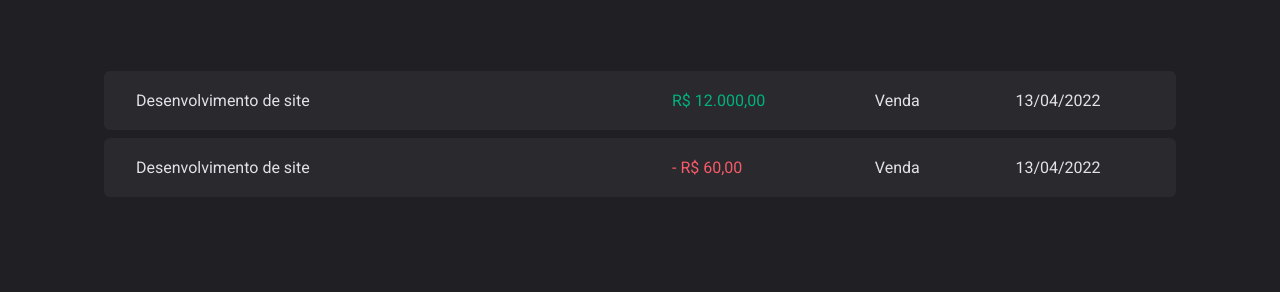
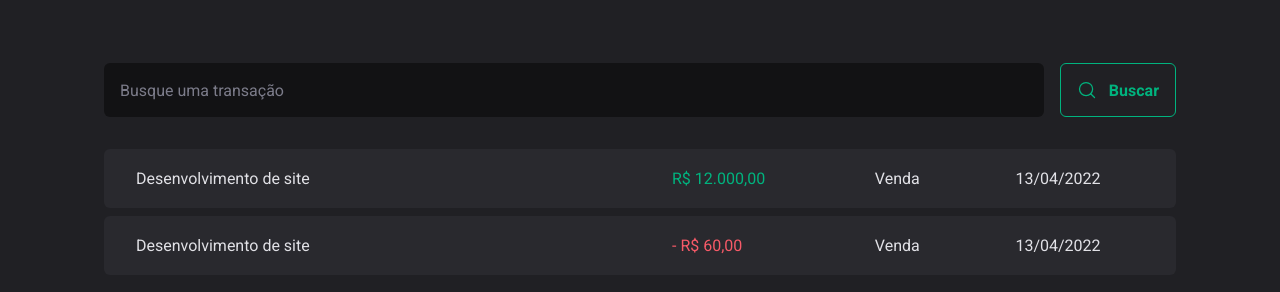
Before and after one commit to RafaelR4mos/ignite-dt-money, a React (Vite) app: page / in a window 1280 px wide. Shown: the part 376-668 px from the top of the page. Built offline with nearby package versions, Linux system fonts and the light colour scheme.

Commit message:
add: raw modal

```diff
--- a/package.json
+++ b/package.json
@@ -10,6 +10,7 @@
     "preview": "vite preview"
   },
   "dependencies": {
+    "@radix-ui/react-dialog": "^1.0.5",
     "phosphor-react": "^1.4.1",
     "react": "^18.2.0",
     "react-dom": "^18.2.0",
--- a/src/components/Header/index.tsx
+++ b/src/components/Header/index.tsx
@@ -1,4 +1,5 @@
 import { HeaderContainer, HeaderContent, NewTransactionButton } from "./styles";
+import * as Dialog from "@radix-ui/react-dialog";
 
 import logoImg from "../../assets/logo.svg";
 
@@ -8,7 +9,20 @@
       <HeaderContent>
         <img src={logoImg} alt="" />
 
-        <NewTransactionButton>Nova transação</NewTransactionButton>
+        <Dialog.Root>
+          <Dialog.Trigger asChild>
+            <NewTransactionButton>Nova transação</NewTransactionButton>
+          </Dialog.Trigger>
+
+          <Dialog.Portal>
+            <Dialog.Overlay />
+
+            <Dialog.Content>
+              <Dialog.Title>Nova Transação</Dialog.Title>
+              <Dialog.Close>X</Dialog.Close>
+            </Dialog.Content>
+          </Dialog.Portal>
+        </Dialog.Root>
       </HeaderContent>
     </HeaderContainer>
   );
--- /dev/null
+++ b/src/pages/Transactions/components/SearchForm/index.tsx
@@ -0,0 +1,15 @@
+import { MagnifyingGlass } from "phosphor-react";
+import { SearchFormContainer } from "./styles";
+
+export function SearchForm() {
+  return (
+    <SearchFormContainer>
+      <input type="text" placeholder="Busque uma transação" />
+
+      <button type="submit">
+        <MagnifyingGlass size={20} />
+        Buscar
+      </button>
+    </SearchFormContainer>
+  );
+}
--- /dev/null
+++ b/src/pages/Transactions/components/SearchForm/styles.ts
@@ -0,0 +1,41 @@
+import styled from "styled-components";
+
+export const SearchFormContainer = styled.form`
+  display: flex;
+  gap: 1rem;
+
+  input {
+    flex: 1;
+    border-radius: 6px;
+    border: 0;
+    background-color: ${(props) => props.theme["gray-900"]};
+    color: ${(props) => props.theme["gray-300"]};
+    padding: 1rem;
+
+    &::placeholder {
+      color: ${(props) => props.theme["gray-500"]};
+    }
+  }
+
+  button {
+    display: flex;
+    align-items: center;
+    gap: 0.75rem;
+
+    border: 0;
+    padding: 1rem;
+    background: transparent;
+    border: 1px solid ${(props) => props.theme["green-300"]};
+    color: ${(props) => props.theme["green-300"]};
+    font-weight: bold;
+    border-radius: 6px;
+    cursor: pointer;
+
+    &:hover {
+      background-color: ${(props) => props.theme["green-500"]};
+      border-color: ${(props) => props.theme["green-500"]};
+      color: ${(props) => props.theme.white};
+      transition: background-color 0.2s, color 0.2s, border-color 0.2s;
+    }
+  }
+`;
--- a/src/pages/Transactions/index.tsx
+++ b/src/pages/Transactions/index.tsx
@@ -1,5 +1,6 @@
 import { Header } from "../../components/Header";
 import { Summary } from "../../components/Summary";
+import { SearchForm } from "./components/SearchForm";
 import {
   PriceHighlight,
   TransactionContainer,
@@ -13,6 +14,7 @@
       <Summary />
 
       <TransactionContainer>
+        <SearchForm />
         <TransactionTable>
           <tr>
             <td>Desenvolvimento de site</td>
--- a/src/pages/Transactions/styles.ts
+++ b/src/pages/Transactions/styles.ts
@@ -11,7 +11,7 @@
   width: 100%;
   border-collapse: separate;
   border-spacing: 0 0.5rem;
-  /* margin-top: 1.5rem; */
+  margin-top: 1.5rem;
 
   td {
     padding: 1.25rem 2rem;
```
Also changed, not shown: 1 other file (tests, documents, lock files or other folders).
